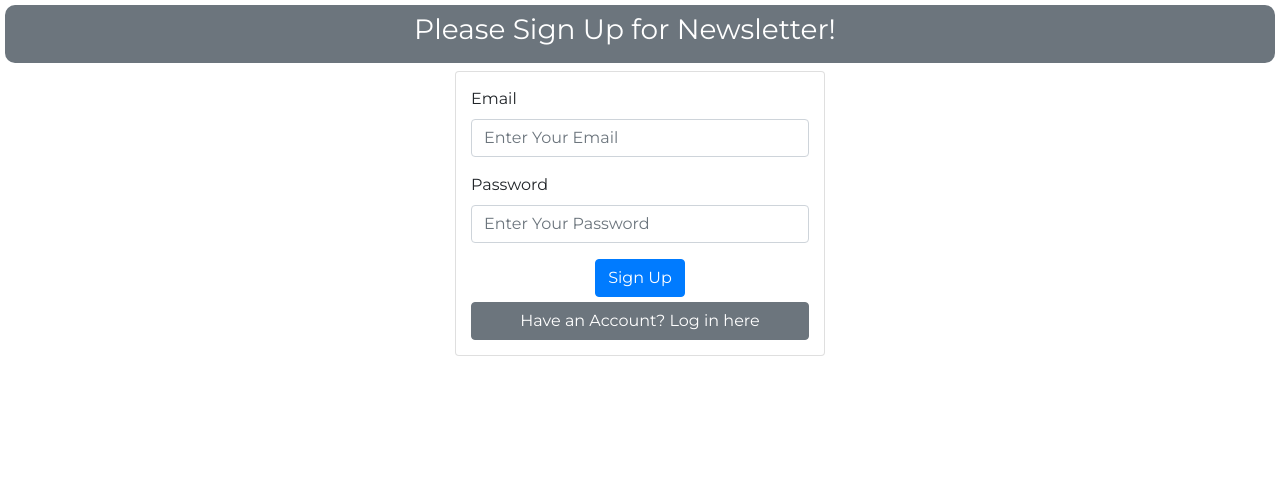
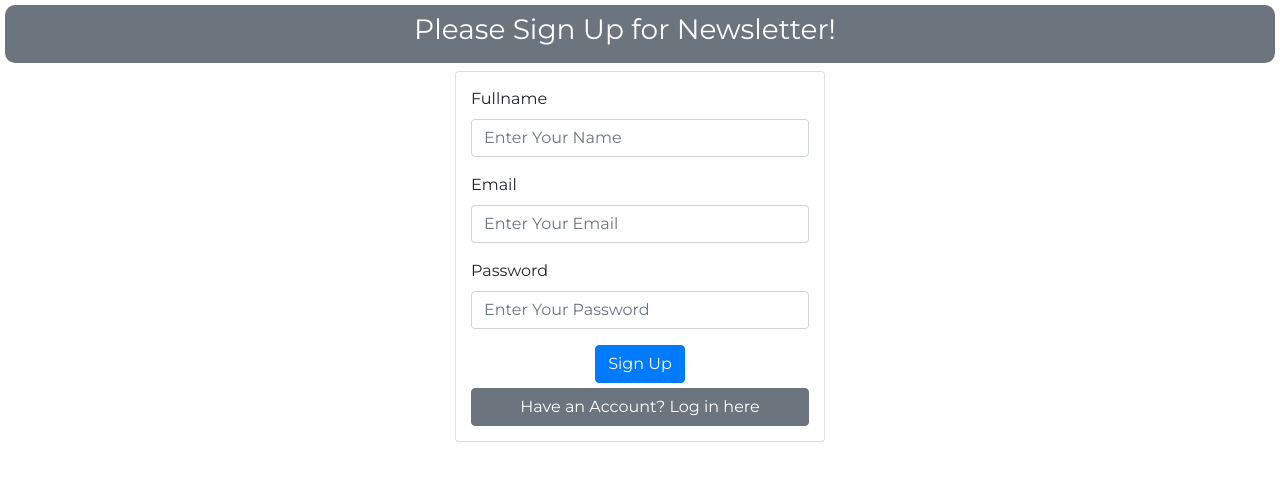
Before and after one commit to matichmike/reactCredentialsPage, a React (Create React App) app: page / in a window 1280 px wide. Shown: the top 480 px of the page. Built offline with nearby package versions, Linux system fonts and the light colour scheme.

Commit message:
user credentials are visible upon llogging in

```diff
--- a/src/components/Loggedin.js
+++ b/src/components/Loggedin.js
@@ -1,12 +1,29 @@
-import React from 'react';
+import React, {useEffect, useState} from 'react';
 
 function Loggedin() {
+  const [member, setMember] = useState({})
+  useEffect(function(){
+    window.MemberStack.onReady.then(function(member) {
+      setMember(member);
+    })
+  }, []);
+
   return (
     <div className="jumbotron jumbotron-fluid">
       <div className="container">
         <h1 className="display-4">Logged In</h1>
         <p className="lead">You are logged in!</p>
       </div>
+      {Object.keys(member).length > 0
+        ? (
+          <p className="lead">
+            Name: {member.fullname}
+            <br></br>
+            Email: {member.email}
+          </p>
+        ) : <p>Loading profile...</p>
+      }
+
       <form className="container">
         <a href="/ms/logout" className="btn btn-secondary">Logout</a>
       </form>
--- a/src/components/Registration.js
+++ b/src/components/Registration.js
@@ -3,6 +3,7 @@ import React, { useState } from 'react';
 function Registration() {
 
   const [state, setState] = useState({
+    fullname: "",
     email: "",
     password: ""
   });
@@ -20,6 +21,19 @@ function Registration() {
   return (
     <div className="card login-card col-12 col-lg-4 mt-2 hv-center">
       <form ms-signup="true">
+      <div className="form-group text-left">
+          <label htmlFor="nameInput">Fullname</label>
+            <input
+              data-ms-member="fullname"
+              type="text"
+              name="fullname"
+              className="form-control"
+              id="text"
+              placeholder="Enter Your Name"
+
+            />
+        </div>
+
         <div className="form-group text-left">
           <label htmlFor="emailInput">Email</label>
             <input
```
Also changed, not shown: images/loggedin.png, 1 other file (tests, documents, lock files or other folders).
